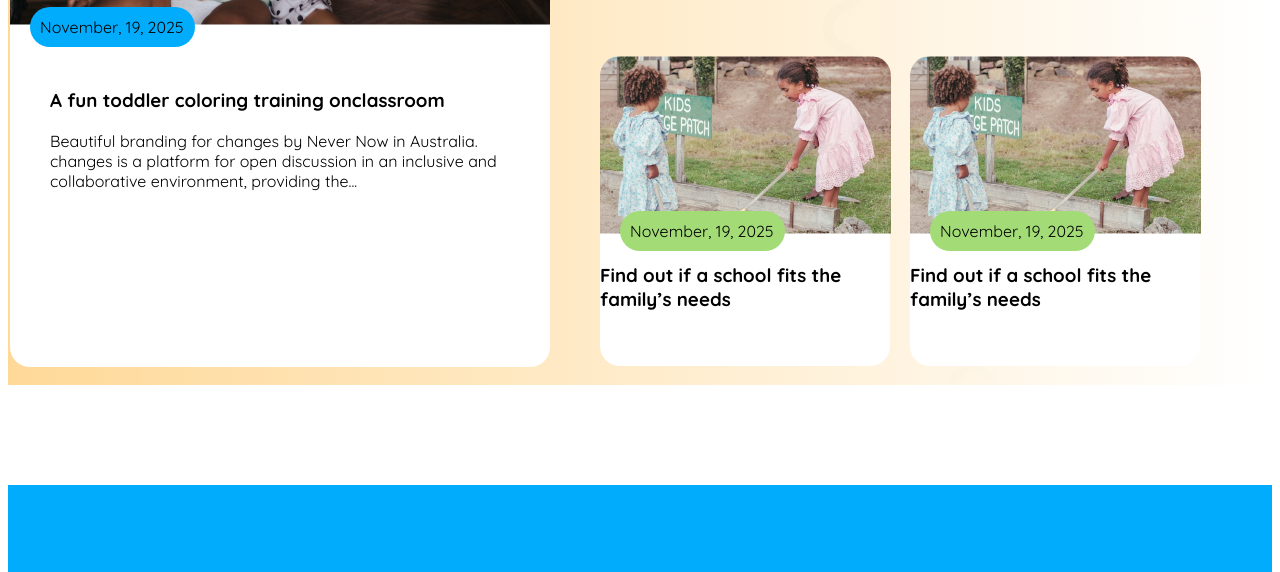
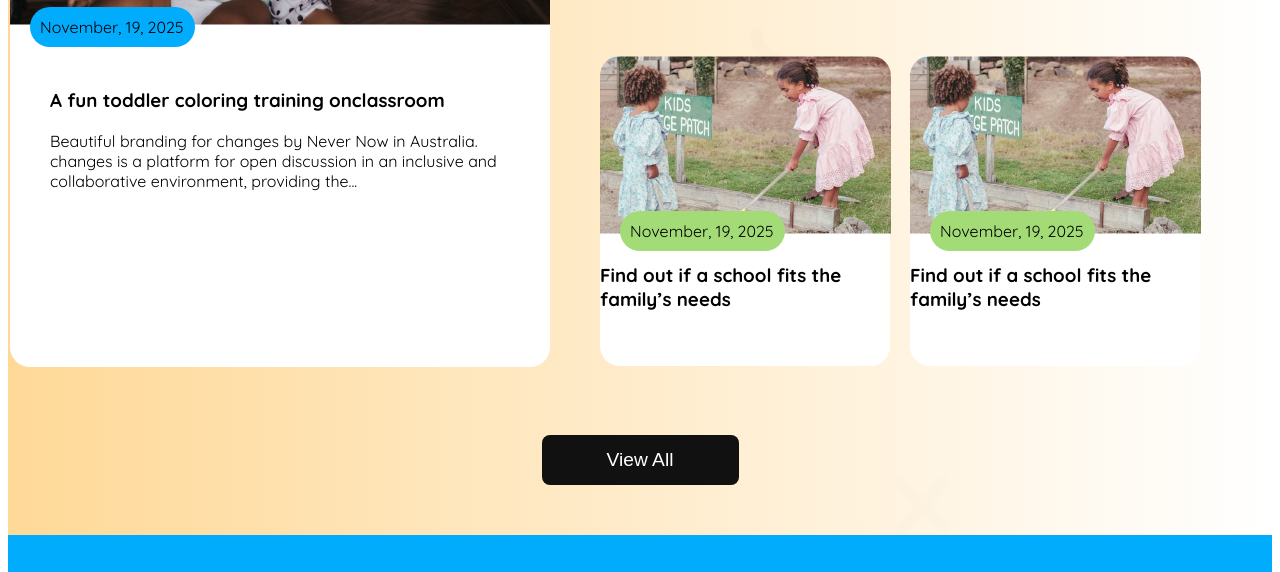
Before and after one commit to RGAntu/assignment-02, a plain HTML site: page index.html in a window 1280 px wide. Shown: the part 2268-2840 px from the top of the page. Drawn offline with Linux system fonts and the light colour scheme.

Commit message:
added view all button

```diff
--- a/index.html
+++ b/index.html
@@ -175,6 +175,9 @@
             </div>
           </div>
         </div>
+        <div class="story-btn">
+            <button class="primary-btn">View All</button>
+          </div>
       </section>
     </main>
 
--- a/styles/style.css
+++ b/styles/style.css
@@ -204,7 +204,7 @@ marquee{
 background-size: cover, cover;
 background-position: center, right bottom;
 background-repeat: no-repeat, no-repeat;
-margin: 100px 0;
+margin: 100px 0 0 0;
 
 }
 .our-stories-title{
@@ -285,6 +285,15 @@ margin: 0 auto;
     margin-top: -30px;
     border-bottom-right-radius: 20px;
   border-bottom-left-radius: 20px;
+}
+
+.story-btn > .primary-btn {
+  background-color: rgba(17, 17, 17, 1);
+}
+
+.story-btn{
+  text-align: center;
+  padding: 50px 0;
 }
 
 
```
